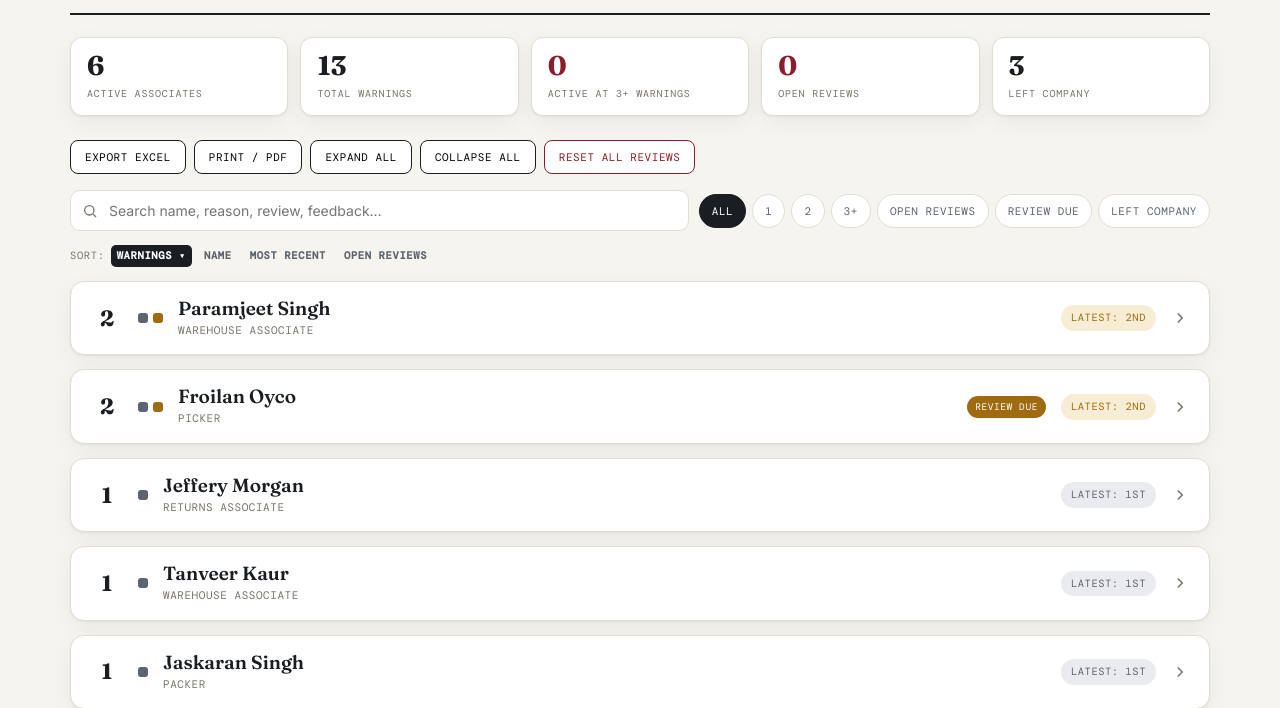
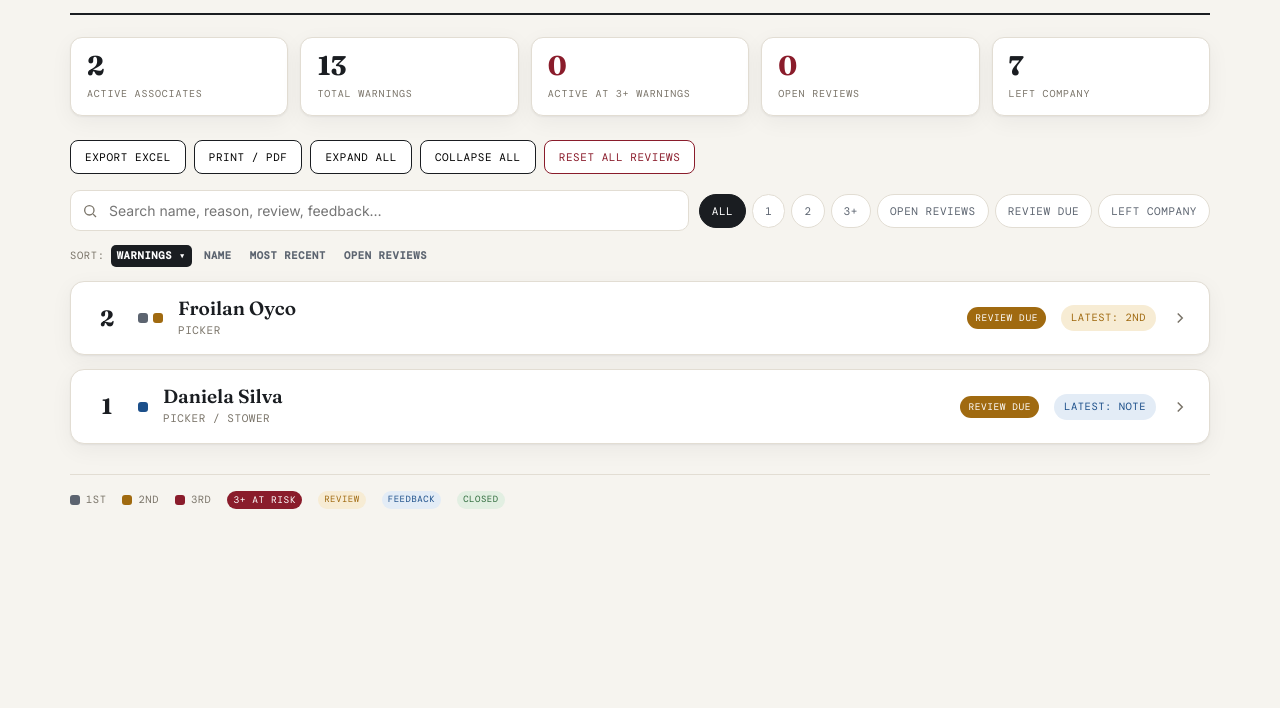
Before and after one commit to satyamseth-svg/Mississauga-Warnings-Hub, a plain HTML site: page index.html in a window 1280 px wide. Shown: the part 116-824 px from the top of the page. After the commit the page ends 800 px from the top, so only its background shows below. Drawn offline with nearby package versions, Linux system fonts and the light colour scheme.

Commit message:
Add files via upload

```diff
--- a/index.html
+++ b/index.html
@@ -175,7 +175,7 @@ const DATA = [
     {id:"rup-2",level:2,date:"2026-07-07",reason:"Performance — productivity decline (Picking / Stowing / Packing)",note:"May avg 85% → June avg 68%, below benchmark. Email subject read 'First Written Warning' but this is her 2nd per sequence. Improved the following week."},
     {id:"rup-3",level:3,date:"2026-07-17",reason:"Unapproved absence 15 Jul 2026 — no leave applied",note:"Absent 15/Jul; flagged by Santhosh. Reply + justification requested by end of shift."},
   ]},
-  {name:"Paramjeet Singh",role:"Warehouse Associate",warnings:[
+  {name:"Paramjeet Singh",role:"Warehouse Associate",left:true,warnings:[
     {id:"par-1",level:1,date:"2026-06-18",reason:"Mobile-phone policy non-compliance (zero-tolerance) & workplace expectations",note:"Formal letter from Santhosh Joseph. Emailed 20 Jun."},
     {id:"par-2",level:2,date:"2026-07-17",reason:"Unapproved absence 13 Jul 2026 — no leave applied in Bright",note:"Absent Mon 13/Jul; said he didn't get time to submit in Bright. Reply + justification requested."},
   ]},
@@ -183,16 +183,16 @@ const DATA = [
     {id:"fro-1",level:1,date:"2026-06-17",reason:"Productivity — Picking below benchmark for 7 consecutive weeks",note:"7-week avg 45% vs 100% target (best week 52%). Formal first written warning."},
     {id:"fro-2",level:2,date:"2026-09-24",reason:"Inconsistent performance — output volatile and below benchmark",note:"9-week run (20 Jul–20 Sep) averaging ~80%, ranging 58%–95%. Reframed from picking-decline to consistency, as recent picking recovered to 92–95% in several weeks while others dropped to 58–71%."},
   ]},
-  {name:"Jeffery Morgan",role:"Returns Associate",warnings:[
+  {name:"Jeffery Morgan",role:"Returns Associate",left:true,warnings:[
     {id:"jef-1",level:1,date:"2026-06-15",reason:"Performance & operational concerns — returns processing",note:"Tiger/LKQ returns missed 7-day RGA window, VLOSS update delays, returns backlog, unfulfilled commitment to clear backlog, lack of proactive escalation. Apr–Jun 2026."},
   ]},
-  {name:"Tanveer Kaur",role:"Warehouse Associate",warnings:[
+  {name:"Tanveer Kaur",role:"Warehouse Associate",left:true,warnings:[
     {id:"tan-1",level:1,date:"2026-05-15",reason:"Mobile-phone policy non-compliance (zero-tolerance) & workplace expectations",note:"Formal letter from Santhosh Joseph. Emailed 16 May. Cites insufficient improvement after prior verbal guidance."},
   ]},
   {name:"Roshon Charles",role:"Warehouse Associate",left:true,warnings:[
     {id:"ros-1",level:1,date:"2026-06-18",reason:"Failure to meet performance standards — recurring stowing errors",note:"Formal letter from Santhosh Joseph. Emailed 23 Jun. 4 corrective actions; 7-working-day monitoring period."},
   ]},
-  {name:"Jaskaran Singh",role:"Packer",warnings:[
+  {name:"Jaskaran Singh",role:"Packer",left:true,warnings:[
     {id:"jas-1",level:1,date:"2026-07-20",reason:"Mobile-phone policy non-compliance & packaging errors causing customer issues",note:"From Santhosh Joseph. Lists 5 required corrective actions."},
   ]},
   {name:"Daniela Silva",role:"Picker / Stower",warnings:[
```
